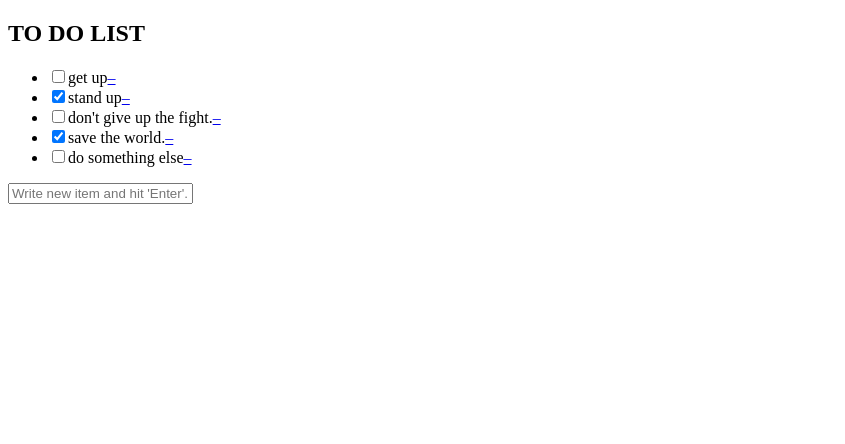
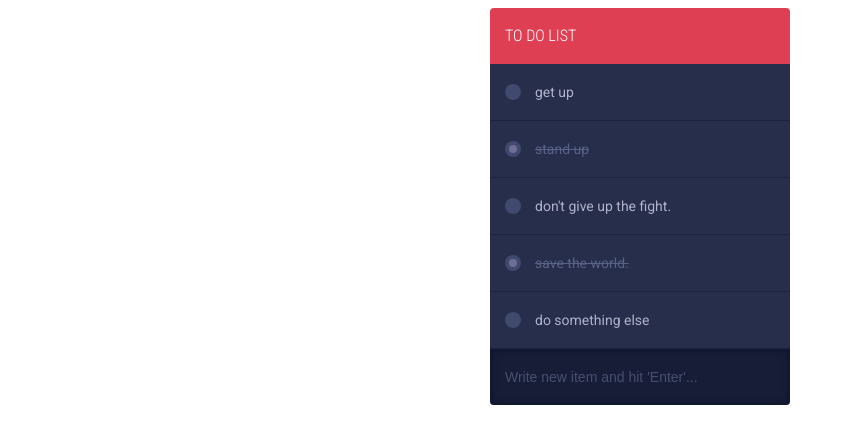
Before and after one commit to FalconView/Todo_List, a plain HTML site: page index.html in a window 1280 px wide. Shown: the whole page, without its empty margins (0-845 px from the left). Drawn offline with Linux system fonts and the light colour scheme.

Commit message:
style.css was created and index.html was styled

```diff
--- /dev/null
+++ b/css/style.css
@@ -0,0 +1,201 @@
+@import url(https://fonts.googleapis.com/css?family=Roboto:100,300,400,500,700,900);
+@import url(https://fonts.googleapis.com/css?family=Roboto+Condensed:300,400,700);
+
+body {
+  color: #4a5b65;
+  font-family: "Roboto", Arial, sans-serif;
+  font-size: 14px;
+  line-height: 20px;
+}
+
+*:focus {
+  outline: none !important;
+}
+
+/* TO DO LIST
+================================================== */
+.tdl-holder {
+  margin: 0px auto;
+  width: 300px;
+}
+
+.tdl-holder h2 {
+  background-color: #de3f53;
+  border-top-left-radius: 4px;
+  border-top-right-radius: 4px;
+  color: #fff;
+  font-family: "Roboto Condensed", Arial, sans-serif;
+  font-size: 16px;
+  font-weight: 100;
+  line-height: 56px;
+  padding-left: 15px;
+  margin: 0;
+}
+
+.tdl-holder ul,
+.tdl-holder li {
+  list-style: none;
+  margin: 0;
+  padding: 0;
+}
+
+.tdl-holder li {
+  background-color: #262e4c;
+  border-bottom: 1px solid #1c2340;
+  color: #b1b2c9;
+}
+
+.tdl-holder li span {
+  margin-left: 30px;
+  -webkit-transition: all 0.2s linear;
+  -moz-transition: all 0.2s linear;
+  -o-transition: all 0.2s linear;
+  transition: all 0.2s linear;
+}
+
+.tdl-holder label {
+  cursor: pointer;
+  display: block;
+  line-height: 56px;
+  padding: 0 15px;
+  position: relative;
+}
+
+.tdl-holder label:hover {
+  background-color: #2a3353;
+  color: #8284a3;
+}
+
+.tdl-holder label a {
+  background-color: #de3f53;
+  border-radius: 50%;
+  color: #fff;
+  display: none;
+  float: right;
+  font-weight: bold;
+  line-height: normal;
+  height: 16px;
+  margin-top: 20px;
+  text-align: center;
+  text-decoration: none;
+  width: 16px;
+  -webkit-transition: all 0.2s linear;
+  -moz-transition: all 0.2s linear;
+  -o-transition: all 0.2s linear;
+  transition: all 0.2s linear;
+}
+
+.tdl-holder label:hover a {
+  display: block;
+}
+
+.tdl-holder label a:hover {
+  background-color: #fff;
+  color: #de3f53;
+}
+
+.tdl-holder input[type="checkbox"] {
+  cursor: pointer;
+  opacity: 0;
+  position: absolute;
+}
+
+.tdl-holder input[type="checkbox"] + i {
+  background-color: #404a6e;
+  border-radius: 50%;
+  display: block;
+  height: 16px;
+  position: absolute;
+  top: 20px;
+  width: 16px;
+  z-index: 1;
+}
+
+.tdl-holder input[type="checkbox"]:checked + i::after {
+  background-color: #6e6e96;
+  border-radius: 50%;
+  content: "";
+  display: block;
+  height: 8px;
+  left: 4px;
+  position: absolute;
+  top: 4px;
+  width: 8px;
+  z-index: 2;
+}
+
+.tdl-holder input[type="checkbox"]:checked ~ span {
+  color: #586186;
+  text-decoration: line-through;
+}
+
+.tdl-holder input[type="text"] {
+  background-color: #171d37;
+  border: none;
+  border-bottom-left-radius: 4px;
+  border-bottom-right-radius: 4px;
+  box-shadow: inset 0 0 8px 0 #0e1329;
+  color: #464f72;
+  font-size: 14px;
+  margin: 0;
+  padding: 20px 15px;
+  width: 270px;
+  -webkit-transition: all 0.2s linear;
+  -moz-transition: all 0.2s linear;
+  -o-transition: all 0.2s linear;
+  transition: all 0.2s linear;
+}
+
+.tdl-holder input[type="text"]:hover {
+  color: #4c577f;
+}
+
+.tdl-holder input[type="text"]:focus {
+  color: #fff;
+}
+
+.tdl-holder ::-webkit-input-placeholder {
+  color: #464f72;
+} /* WebKit browsers */
+.tdl-holder :-moz-placeholder {
+  color: #464f72;
+} /* Mozilla Firefox 4 to 18 */
+.tdl-holder ::-moz-placeholder {
+  color: #464f72;
+} /* Mozilla Firefox 19+ */
+.tdl-holder :-ms-input-placeholder {
+  color: #464f72;
+} /* Internet Explorer 10+ */
+
+.tdl-holder li.remove {
+  -webkit-animation: collapseItem 300ms ease;
+  animation: collapseItem 300ms ease;
+  -webkit-transform-origin: 50% 0%;
+  -ms-transform-origin: 50% 0%;
+  transform-origin: 50% 0%;
+}
+
+.tdl-holder li.remove span {
+  color: #586186;
+  text-decoration: line-through;
+}
+
+@keyframes collapseItem {
+  0% {
+    -ms-transform: perspective(500px) rotateX(0deg);
+    transform: perspective(500px) rotateX(0deg);
+  }
+  100% {
+    -ms-transform: perspective(500px) rotateX(-90deg);
+    transform: perspective(500px) rotateX(-90deg);
+  }
+}
+
+@-webkit-keyframes collapseItem {
+  0% {
+    -webkit-transform: perspective(500px) rotateX(0deg);
+  }
+  100% {
+    -webkit-transform: perspective(500px) rotateX(-90deg);
+  }
+}
--- a/index.html
+++ b/index.html
@@ -4,6 +4,7 @@
     <meta charset="UTF-8" />
     <meta http-equiv="X-UA-Compatible" content="IE=edge" />
     <meta name="viewport" content="width=device-width, initial-scale=1.0" />
+    <link rel="stylesheet" href="./css/style.css" />
     <title>Todo List</title>
   </head>
   <body>
```
